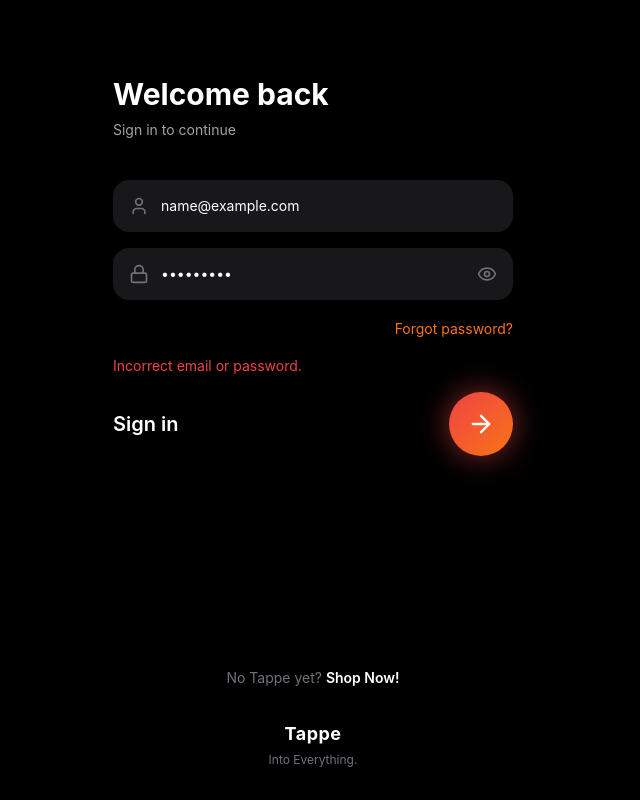
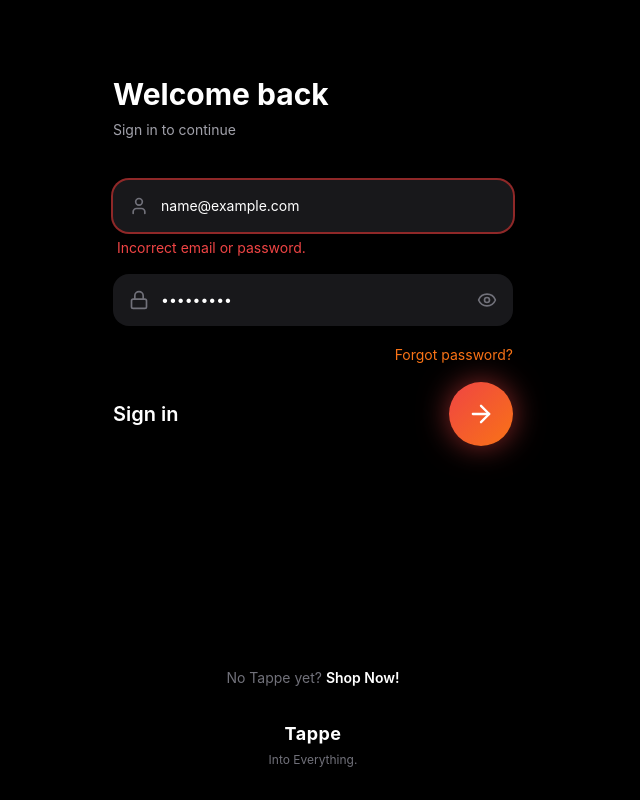
Before and after one commit to Ledeuadian/TappeDBC, a React (Vite) app: page /login in a window 1280 px wide. Both pictures are taken after typing "name@example.com", "Sample123" into the empty fields and a click on the button "Sign in". Shown: the whole page, without its empty margins (327-967 px from the left). Built offline with nearby package versions, Linux system fonts and the light colour scheme; no server answers.

Commit message:
redesigns log-in page validation error

```diff
--- a/src/pages/auth/LoginPage.jsx
+++ b/src/pages/auth/LoginPage.jsx
@@ -2,6 +2,8 @@ import { useState } from 'react'
 import { Link, Navigate, useNavigate, useLocation, useSearchParams } from 'react-router-dom'
 import { useAuth } from '../../context/AuthContext.jsx'
 import { UserIcon, LockIcon, EyeIcon, EyeOffIcon, ArrowRightIcon } from 'lucide-react'
+
+const EMAIL_REGEX = /^[^\s@]+@[^\s@]+\.[^\s@]+$/
 
 export default function LoginPage() {
   const { login, isAuthenticated, loading: authLoading } = useAuth()
@@ -11,7 +13,8 @@ export default function LoginPage() {
   const [email, setEmail] = useState('')
   const [password, setPassword] = useState('')
   const [showPassword, setShowPassword] = useState(false)
-  const [error, setError] = useState('')
+  const [emailError, setEmailError] = useState('')
+  const [passwordError, setPasswordError] = useState('')
   const [loading, setLoading] = useState(false)
 
   // Already signed in — skip straight to the dashboard (or redirect target).
@@ -25,7 +28,19 @@ export default function LoginPage() {
 
   const onSubmit = async (e) => {
     e.preventDefault()
-    setError('')
+    setEmailError('')
+    setPasswordError('')
+
+    // Client-side validation — mirror signup's per-field messages.
+    if (!EMAIL_REGEX.test(email.trim())) {
+      setEmailError('Please enter a valid email address.')
+      return
+    }
+    if (!password) {
+      setPasswordError('Password is required.')
+      return
+    }
+
     setLoading(true)
     try {
       await login(email, password)
@@ -38,7 +53,7 @@ export default function LoginPage() {
       // Generic message — don't leak whether the account exists, is
       // unverified, locked, or has the wrong password.
       console.error('[tappe] login error:', err)
-      setError('Incorrect email or password.')
+      setEmailError('Incorrect email or password.')
     } finally {
       setLoading(false)
     }
@@ -53,33 +68,49 @@ export default function LoginPage() {
         <h1 className="text-3xl font-bold text-white">Welcome back</h1>
         <p className="mt-2 text-sm text-zinc-400">Sign in to continue</p>
 
-        <form onSubmit={onSubmit} className="mt-10 space-y-4 flex-1">
+        <form onSubmit={onSubmit} className="mt-10 space-y-4 flex-1" noValidate>
           {/* Username or Email */}
+          <div>
             <div className="relative">
               <UserIcon className="absolute left-4 top-1/2 -translate-y-1/2 h-5 w-5 text-zinc-500" />
               <input
                 type="email"
-              required
                 autoComplete="email"
                 inputMode="email"
                 value={email}
-              onChange={(e) => setEmail(e.target.value)}
-              className="input-dark pl-12"
+                onChange={(e) => {
+                  setEmail(e.target.value)
+                  if (emailError) setEmailError('')
+                }}
+                className={`input-dark pl-12 ${emailError ? 'ring-2 ring-red-500/60' : ''}`}
                 placeholder="Username or Email"
+                aria-invalid={!!emailError}
+                aria-describedby={emailError ? 'login-email-error' : undefined}
               />
+            </div>
+            {emailError && (
+              <p id="login-email-error" className="mt-1.5 ml-1 text-sm text-red-500">
+                {emailError}
+              </p>
+            )}
           </div>
 
           {/* Password */}
+          <div>
             <div className="relative">
               <LockIcon className="absolute left-4 top-1/2 -translate-y-1/2 h-5 w-5 text-zinc-500" />
               <input
                 type={showPassword ? 'text' : 'password'}
-              required
                 autoComplete="current-password"
                 value={password}
-              onChange={(e) => setPassword(e.target.value)}
-              className="input-dark pl-12 pr-12"
+                onChange={(e) => {
+                  setPassword(e.target.value)
+                  if (passwordError) setPasswordError('')
+                }}
+                className={`input-dark pl-12 pr-12 ${passwordError ? 'ring-2 ring-red-500/60' : ''}`}
                 placeholder="Password"
+                aria-invalid={!!passwordError}
+                aria-describedby={passwordError ? 'login-password-error' : undefined}
               />
             <button
               type="button"
@@ -90,14 +121,18 @@ export default function LoginPage() {
               {showPassword ? <EyeOffIcon className="h-5 w-5" /> : <EyeIcon className="h-5 w-5" />}
               </button>
             </div>
+            {passwordError && (
+              <p id="login-password-error" className="mt-1.5 ml-1 text-sm text-red-500">
+                {passwordError}
+              </p>
+            )}
+          </div>
 
           <div className="text-right">
             <Link to="/forgot-password" className="text-sm text-orange-500 hover:text-orange-400">
               Forgot password?
             </Link>
           </div>
-
-          {error && <p className="text-sm text-red-500">{error}</p>}
 
           <div className="flex items-center justify-between mt-8">
             <button
```
Lines whose indentation alone changed are shown as unchanged.
